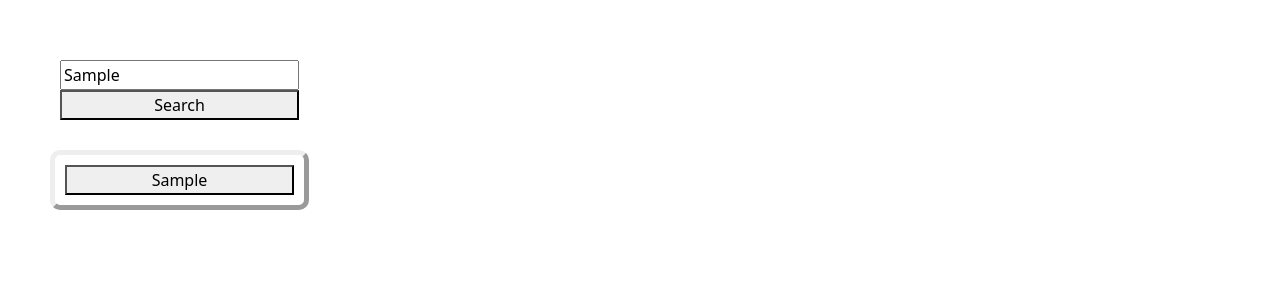
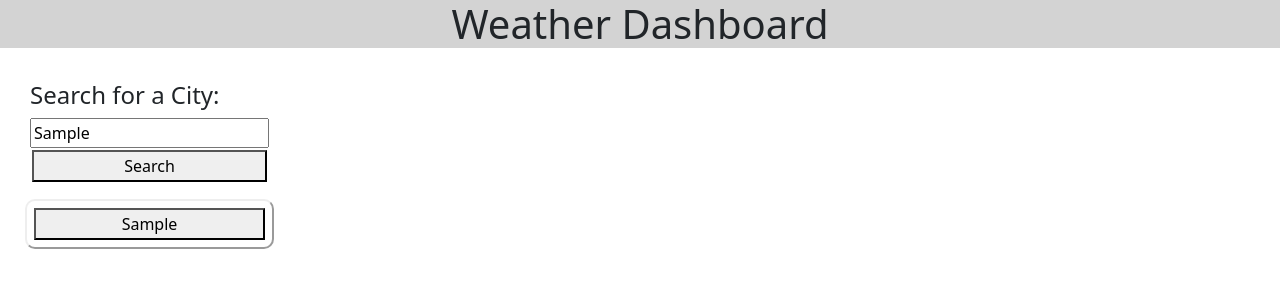
Before and after one commit to shaimaaGhamry/5days-weather, a plain HTML site: page index.html in a window 1280 px wide. Both pictures are taken after typing "Sample" into the empty fields and a click on the button "Search". Drawn offline with nearby package versions, Linux system fonts and the light colour scheme; no server answers.

Commit message:
adding read me file and adding headers to the html page and adjusting the padding and the margins of the html components

```diff
--- a/assets/css/style.css
+++ b/assets/css/style.css
@@ -2,24 +2,24 @@ main{
     display: flex;
     flex-direction: row;
 
-    padding: 10px;
-    margin: 10px;
+    padding: 5px;
+    margin: 5px;
 }
 
 aside{
     flex : 1;
     display: flex;
     flex-direction: column;
-    padding: 10px;
-    margin: 10px;
+    padding: 5px;
+    margin: 5px;
 }
 
 #mainContainerId{
     flex: 4;
     display: flex;
     flex-direction: column;
-    padding: 10px;
-    margin: 10px;
+    padding: 5px;
+    margin: 5px;
 }
 /*
 #currentWeatherContainerId{
@@ -38,24 +38,36 @@ aside{
     flex-direction: row;
     flex-wrap: wrap;
 
-    padding: 10px;
-    margin: 10px;
+    padding: 5px;
+    margin: 5px;
 }
 #cityContainerId{
     display: flex;
     flex-direction: column;
-    padding: 10px;
-    margin: 10px;
+    padding: 5px;
+    margin: 5px;
 }
 
 .weatherCard{
     display: flex;
     flex-direction: column;
 
-    border: 5px;
+    border: 2px;
     border-style: outset;
     border-radius: 10px;
 
-    padding: 10px;
-    margin: 10px;
+    padding: 5px;
+    margin: 5px;
 }
+
+header{
+    background-color: lightgray;
+    justify-content: center;
+    text-align: center;
+}
+
+button{
+
+    padding: 2px;
+    margin: 2px;
+}
--- a/index.html
+++ b/index.html
@@ -11,13 +11,19 @@
 
 </head>
 <body>
+    <header>
+        <h1>
+            Weather Dashboard
+        </h1>
+    </header>
     <main>
         <aside>
             <div id="cityContainerId">
+                <h4>Search for a City:</h4>
                 <input id="inputCityId"  type="text">
                 <button id="searchBtnId" >Search</button>
             </div>
-            <div id="favContainerId"></div>
+
         </aside>
         <div id="mainContainerId">
             <section id="currentWeatherContainerId">
```
Also changed, not shown: assets/screenshots/favCities.png (added), assets/screenshots/searchResult.png (added), assets/screenshots/searchcity.png (added), 1 other file.
